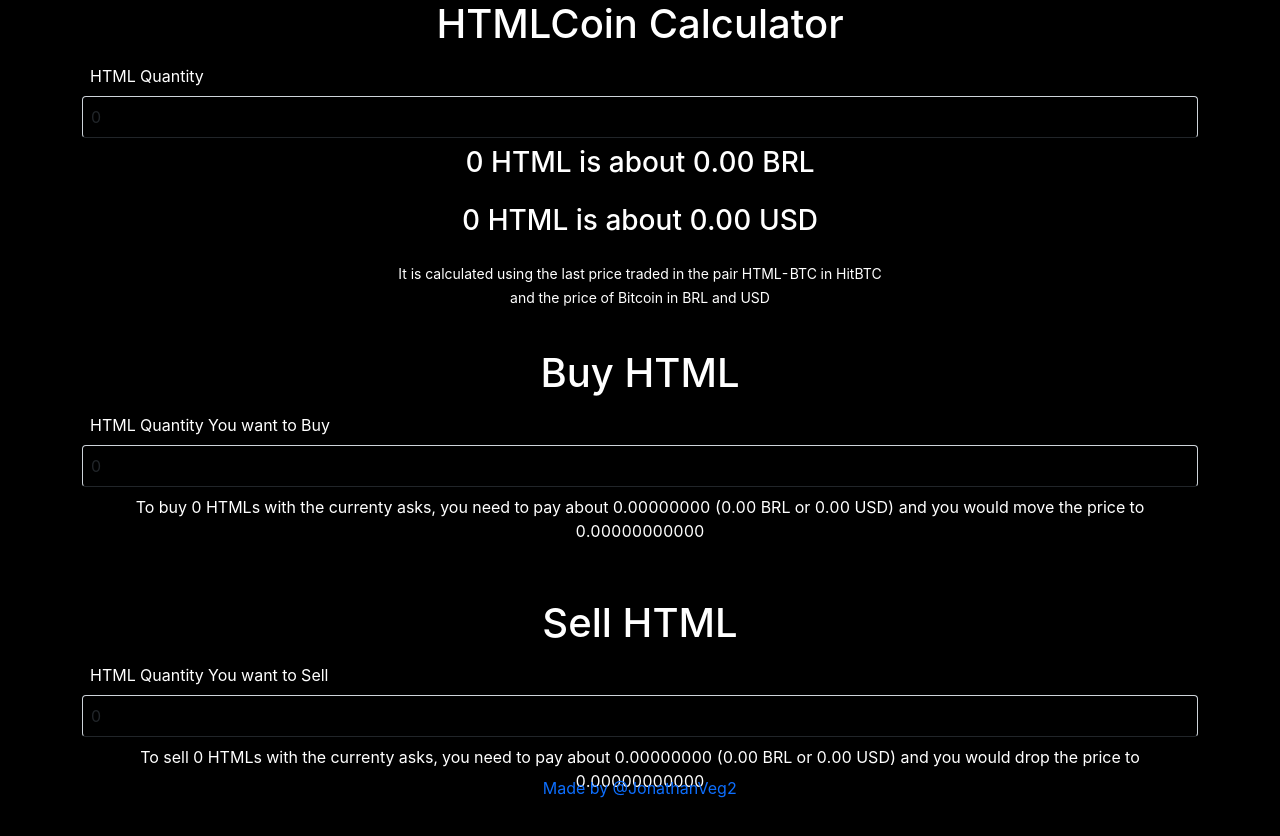
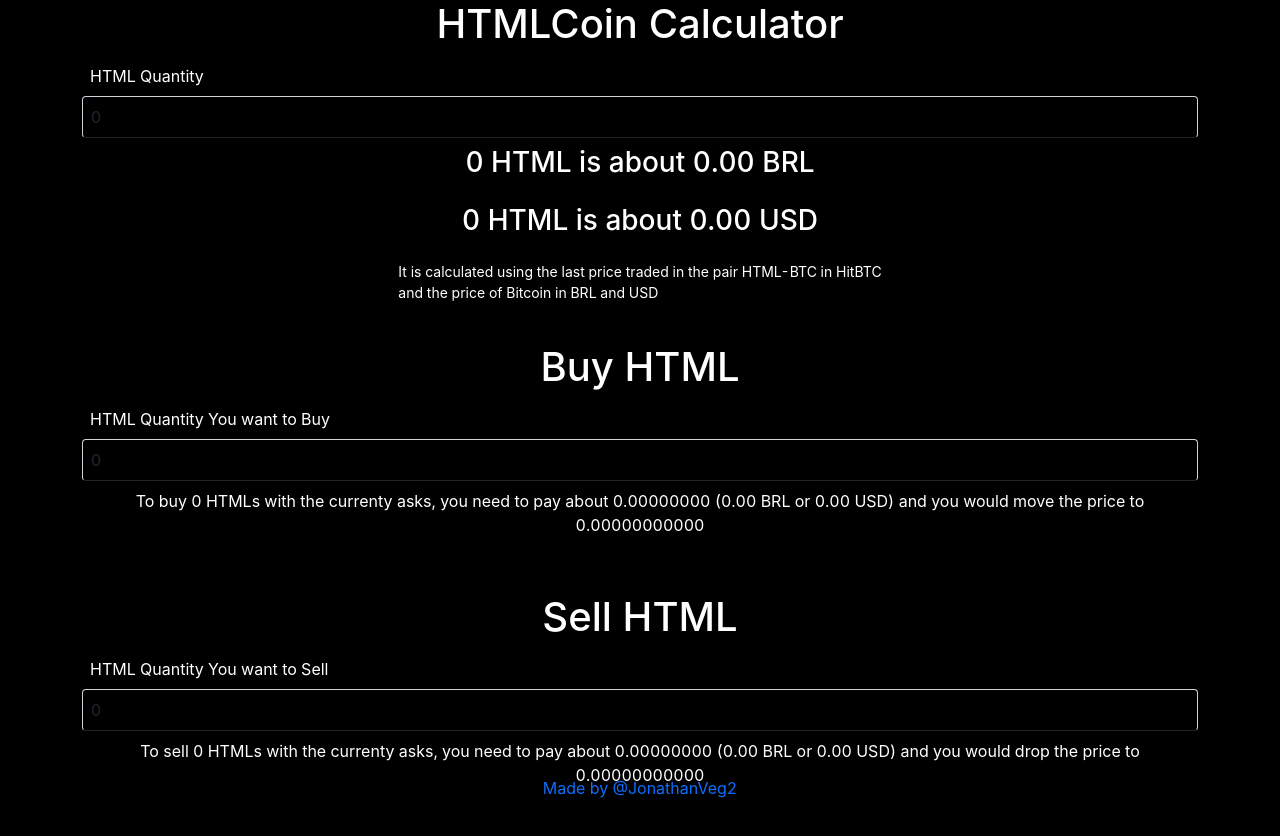
Before and after one commit to JonathanVeg/htmlcoin-price, a Next.js app: page /calculator in a window 1280 px wide. Shown: the top 836 px of the page. Built offline with nearby package versions, Linux system fonts and the light colour scheme; no server answers.

Commit message:
adjusting center div

```diff
--- a/pages/calculator.tsx
+++ b/pages/calculator.tsx
@@ -206,13 +206,13 @@ export default function Calculator() {
                 {quantity} HTML is about {(btcUSD * htmlInBtc * quantity).toFixed(2)} USD
               </h3>
 
-              <center>
+              <div className="d-flex justify-content-center">
                 <small>
                   It is calculated using the last price traded in the pair HTML-BTC in HitBTC
                   <br />
                   and the price of Bitcoin in BRL and USD
                 </small>
-              </center>
+              </div>
             </Fragment>
           </div>
         </div>
```
